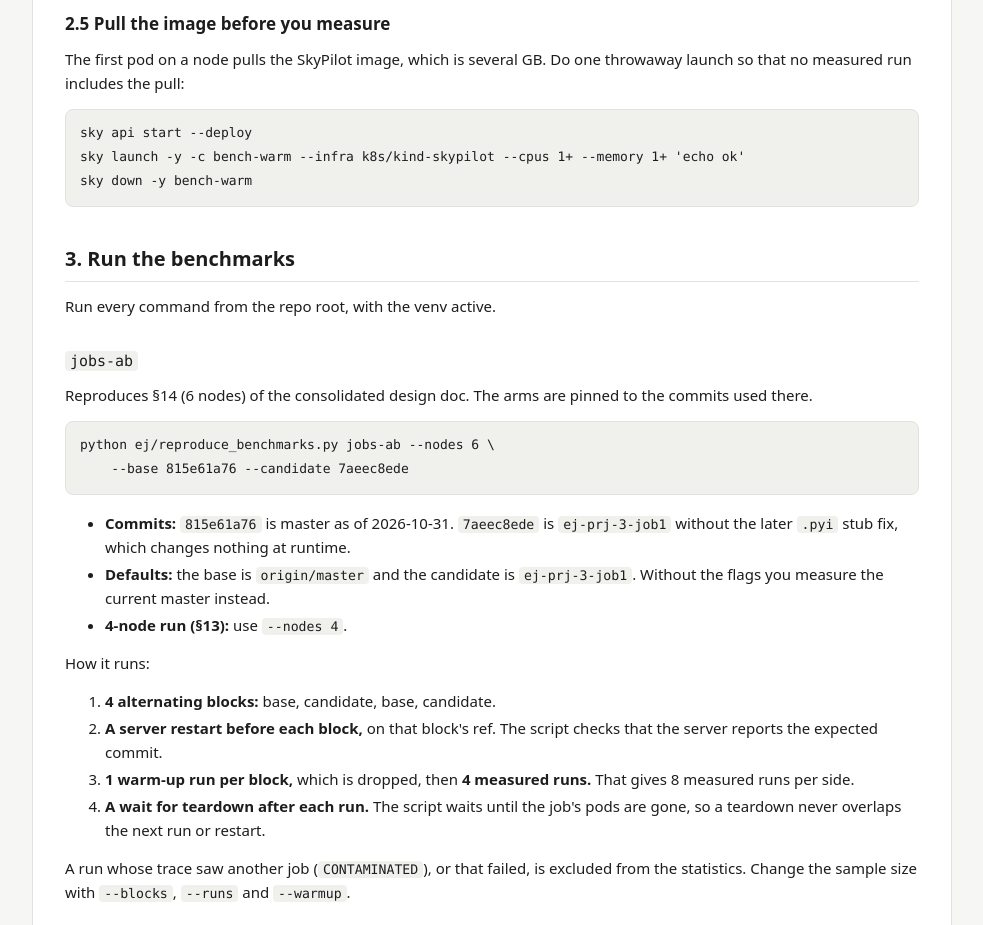
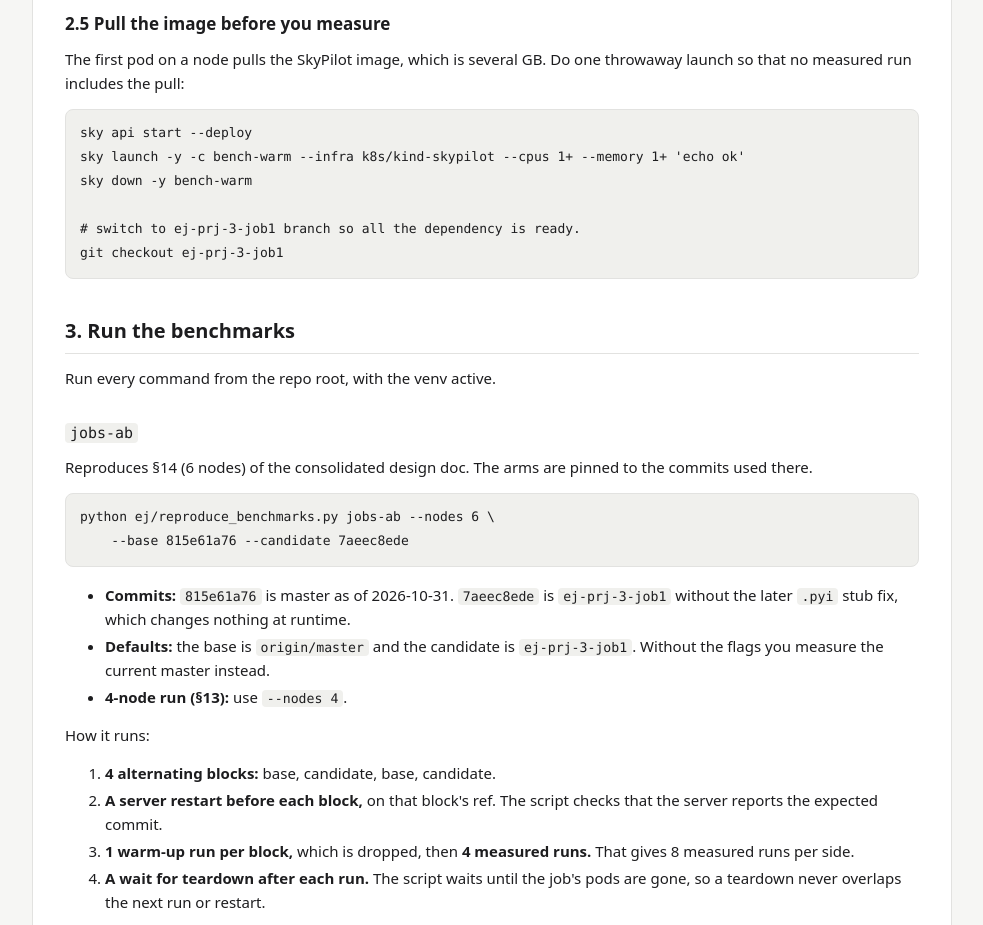
Before and after one commit to hifiweekly/hifiweekly.github.io, a plain HTML site: page skypilot_ej_prj/README.html in a window 1280 px wide. Shown: the part 2380-3305 px from the top of the page, without its empty margins (148-1131 px from the left). Drawn offline with Linux system fonts and the light colour scheme.

Commit message:
modify the benchmark test script.

```diff
--- a/skypilot_ej_prj/README.html
+++ b/skypilot_ej_prj/README.html
@@ -197,6 +197,9 @@ throwaway launch so that no measured run includes the pull:</p>
 <pre><code class="language-bash">sky api start --deploy
 sky launch -y -c bench-warm --infra k8s/kind-skypilot --cpus 1+ --memory 1+ 'echo ok'
 sky down -y bench-warm
+
+# switch to ej-prj-3-job1 branch so all the dependency is ready.
+git checkout ej-prj-3-job1
 </code></pre>
 <h2 id="3-run-the-benchmarks">3. Run the benchmarks <a class="header-anchor" href="#3-run-the-benchmarks">#</a></h2>
 <p>Run every command from the repo root, with the venv active.</p>
```
Also changed, not shown: 1 other file.
